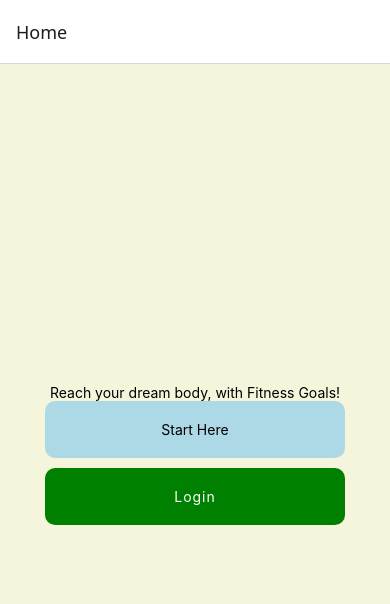
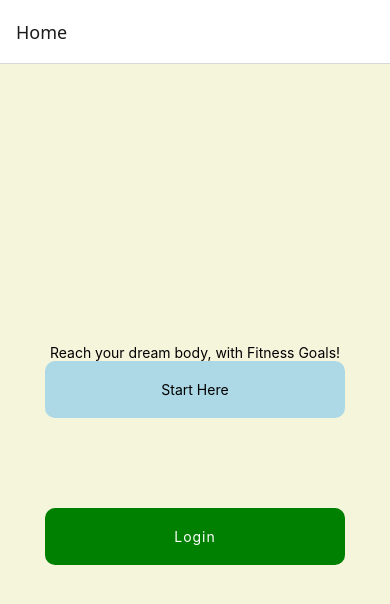
Before and after one commit to ComputerScienceWarrior/fitness-goals, a React Native app: screen /Home in a window 390 px wide. Shown: the top 604 px of the page. Built offline with nearby package versions, Linux system fonts and the light colour scheme.

Commit message:
adds in props for padding and margin

```diff
--- a/components/Home/Home.js
+++ b/components/Home/Home.js
@@ -15,6 +15,7 @@ const Home = ({ navigation }) => {
                 >
                     <Text style={styles.startButtonText}>Start Here</Text>
                 </TouchableOpacity>
+                <Spacer padding={20} margin={20} />
                 <TouchableOpacity
                     onPress={() => navigation.navigate('Login')}
                     style={styles.loginButton}
```
